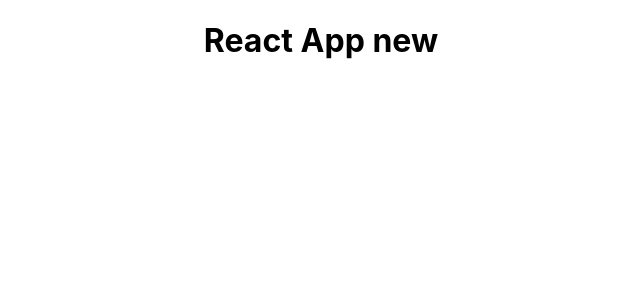
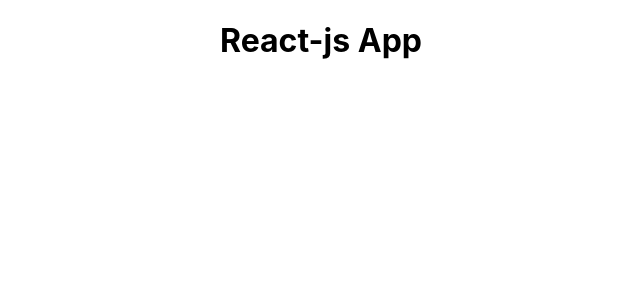
Before and after one commit to mayurkhandale/React-Training, a React (Create React App) app in the folder myapp/: page / in a window 1280 px wide. Shown: the top 300 px of the page, without its empty margins (319-959 px from the left). Built offline with nearby package versions, Linux system fonts and the light colour scheme.

Commit message:
change heading

```diff
--- a/myapp/src/App.js
+++ b/myapp/src/App.js
@@ -4,7 +4,7 @@ import './App.css';
 function App() {
   return (
     <div className="App">
-      <h1>React App new </h1>
+      <h1>React-js App </h1>
 
     </div>
   );
```
